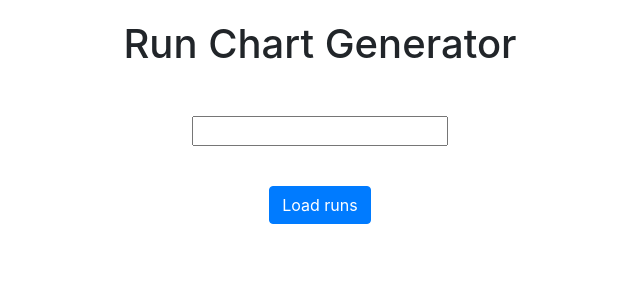
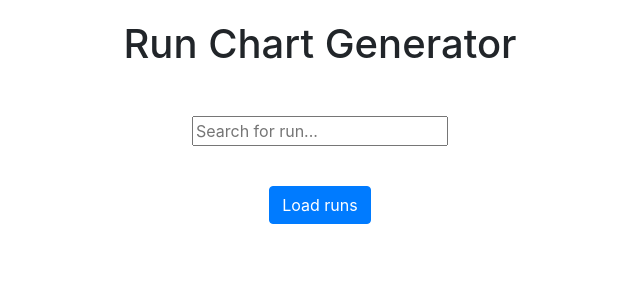
Before and after one commit to ArkejGit/RunChartGenerator, an Angular app in the folder run-chart-generator/: page / in a window 1280 px wide. Shown: the top 300 px of the page, without its empty margins (320-960 px from the left). Built offline with nearby package versions, Linux system fonts and the light colour scheme.

Commit message:
Add feature - enable to search runs with input

```diff
--- a/run-chart-generator/src/app/app.component.html
+++ b/run-chart-generator/src/app/app.component.html
@@ -5,11 +5,11 @@
   </h1>
 
   <div class="container">
-  <input type="text">
+  <input type="text" placeholder="Search for run..." [(ngModel)]="query">
   </div>
 
   <div *ngIf="numberOfRuns" id="accordion" role="tablist" aria-multiselectable="true">
-  <div class="card" *ngFor='let run of runs; let i=index'>
+  <div class="card" *ngFor="let run of runs | search:query; let i=index">
     <div class="card-header" role="tab" id="heading{{i}}">
       <h5 class="mb-0">
         <a data-toggle="collapse" data-parent="#accordion" href="#collapse{{i}}" aria-expanded="true" aria-controls="collapseOne">
--- /dev/null
+++ b/run-chart-generator/src/app/pipes/search.pipe.ts
@@ -0,0 +1,16 @@
+import { Pipe, PipeTransform } from '@angular/core';
+
+@Pipe({
+    name: 'search',
+})
+export class SearchPipe implements PipeTransform {
+    transform(value: any, input: string) {
+        if (input) {
+            input = input.toLowerCase();
+            return value.filter(function (el: any) {
+                return el.title.toLowerCase().indexOf(input) > -1;
+            })
+        }
+        return value;
+    }
+}
```
Also changed, not shown: run-chart-generator/src/app/app.module.ts (+7 -2 lines).
